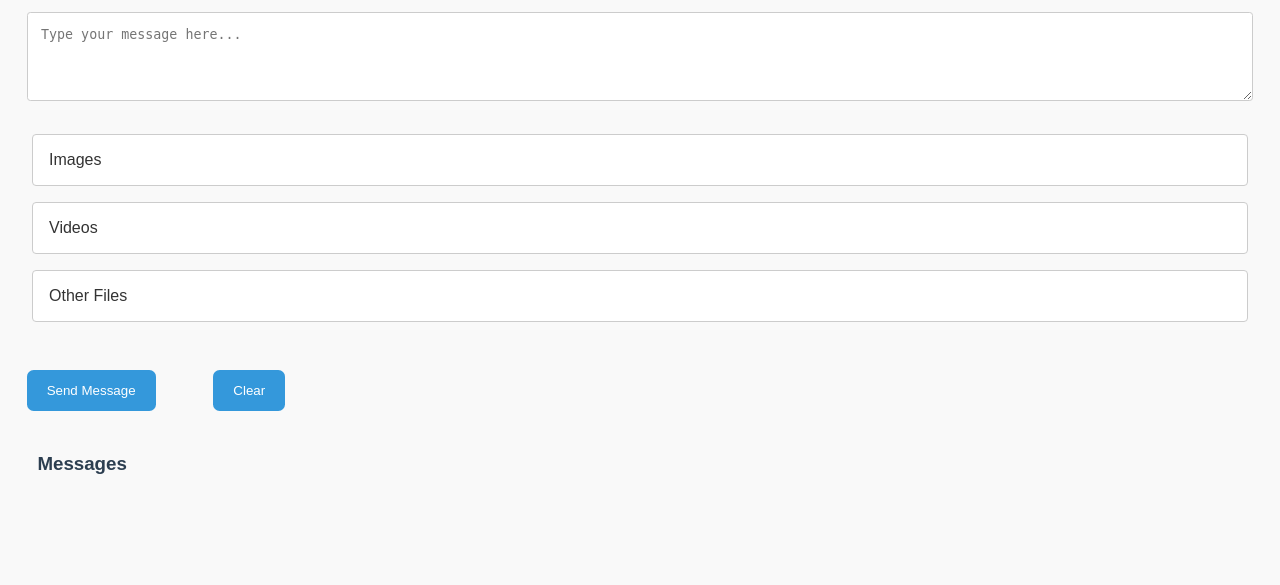
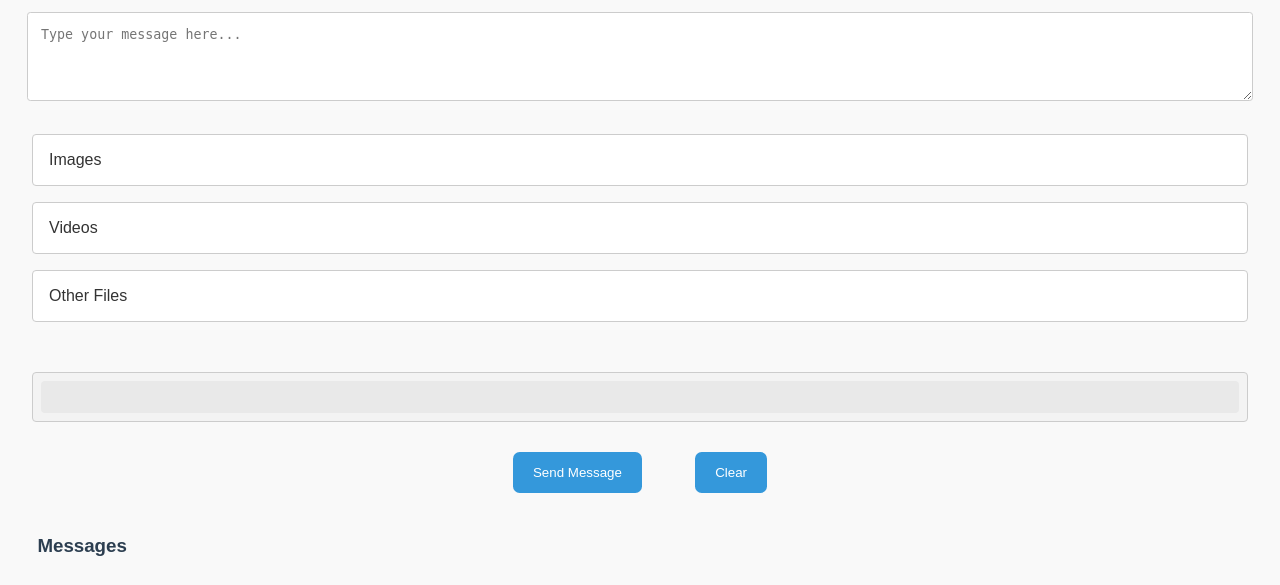
Before and after one commit to yufei-pan/wpaste, a Flask app: page / in a window 1280 px wide. Shown: the part 389-974 px from the top of the page. Run offline with Flask 3, Linux system fonts and the light colour scheme; data that the repository does not hold is empty; some libraries are stand-ins or nearby versions.

Commit message:
chore: Improve file upload progress display and handling

```diff
--- a/static/css/style.css
+++ b/static/css/style.css
@@ -9,6 +9,7 @@ html, body {
     color: #333; /* Dark gray text for better readability */
 }
 
+/* Basic layout */
 body {
     display: flex;
     flex-direction: column;
@@ -17,12 +18,13 @@ body {
     min-height: 100vh;
 }
 
+/* Text elements */
 h2, h3, p {
     color: #2c3e50; /* Slightly darker shade for headings */
     padding: 0.5em 2em; /* Spacious padding for a clean look */
 }
 
-/* Enhancing the form and input elements */
+/* Form elements */
 textarea, input[type="file"] {
     width: calc(100% - 4em); /* Full-width but allowing for padding */
     margin: 1em 2em;
@@ -32,6 +34,7 @@ textarea, input[type="file"] {
     box-sizing: border-box; /* Makes sure padding does not affect width */
 }
 
+/* Buttons */
 button {
     background-color: #3498db; /* Pleasant blue */
     color: white;
@@ -47,6 +50,16 @@ button:hover {
     background-color: #2874a6; /* Darker blue on hover for feedback */
 }
 
+button:active {
+	background-color: #2980b9; /* Slightly darker blue on click for feedback */
+}
+
+.form-buttons {
+	display: flex;
+	justify-content: center;
+}
+
+
 .delete-button {
     background-color: #e74c3c; /* Red color for delete actions */
 }
@@ -55,16 +68,7 @@ button:hover {
     background-color: #555; /* Darker button for delete all */
 }
 
-.message pre {
-	background: #f0f0f0;
-	white-space: pre-wrap;
-	word-wrap: break-word;
-	margin: 0.5em 2em;
-	padding: 1em;
-	border: 1px solid #ddd;
-	border-radius: 0.5em;
-}
-
+/* Messages */
 .message {
     margin-bottom: 1.5em;
     background: white;
@@ -73,7 +77,17 @@ button:hover {
     box-shadow: 0 0.125em 0.25em rgba(0,0,0,0.1); /* Subtle shadow for depth */
 }
 
-/* Styling for images within messages */
+.message pre {
+    background: #f0f0f0;
+    white-space: pre-wrap;
+    word-wrap: break-word;
+    margin: 1em 2em;
+    padding: 1em;
+    border: 1px solid #ddd;
+    border-radius: 0.5em;
+}
+
+/* Images within messages */
 .message img {
     max-width: 100%; /* Ensure images are not wider than their container */
     height: auto; /* Maintain aspect ratio */
@@ -83,10 +97,11 @@ button:hover {
     box-shadow: 0 0.125em 0.25em rgba(0,0,0,0.15); /* Adding a light shadow for depth */
 }
 
+/* Links within messages */
 .message a {
     margin: 1em 2em;
     display: table;
-	padding: 0.5em 1em;
+    padding: 1em 1em;
     background-color: #007BFF;
     color: white;
     text-decoration: none;
@@ -99,6 +114,7 @@ button:hover {
     cursor: pointer;
 }
 
+/* File upload styling */
 .file-upload {
     display: flex;
     align-items: center;
@@ -134,3 +150,49 @@ button:hover {
 .file-upload:hover {
     background-color: #f0f0f0;
 }
+
+/* Progress bar styling */
+.progress {
+    width: calc(100% - 4em);
+    margin: 1em 2em;
+    padding: 0.5em;
+    background-color: #f3f3f3;
+    border: 1px solid #ccc;
+    border-radius: 0.25em;
+    position: relative;
+    box-sizing: border-box;
+}
+#progressContainer {
+    width: 100%;
+    background-color: #e9e9e9;
+    border-radius: 0.25em;
+    overflow: hidden;
+    position: relative;
+}
+#progressBar {
+    width: 0%;
+    height: 2em;
+    /* Progress bar color, need to have sufficient contrast with background and upload text */
+    background-color: #b39ddb; /* Pastel purple */
+    border-radius: 0.25em;
+    transition: width 0.3s;
+}
+#uploadProgress {
+    position: absolute;
+    top: 1em;
+    left: 50%;
+    transform: translateX(-50%);
+    font-weight: bold;
+    line-height: 1em;
+}
+
+/* Status text pastel colors */
+.uploading {
+    color: #ffb74d; /* Deeper pastel orange */
+}
+.upload-complete {
+    color: #80cbc4; /* Deeper pastel green */
+}
+.upload-failed {
+    color: #e57373; /* Deeper pastel red */
+}
--- a/static/js/scripts.js
+++ b/static/js/scripts.js
@@ -18,19 +18,42 @@ document.getElementById('messageForm').addEventListener('submit', async function
 	const formData = new FormData(this);
 	formData.append('message', message);
 
-	const response = await fetch('/message', {
-		method: 'POST',
-		body: formData,
+	const xhr = new XMLHttpRequest();
+	xhr.open('POST', '/message', true);
+
+	xhr.upload.addEventListener('progress', function(e) {
+		if (e.lengthComputable) {
+			const percentComplete = (e.loaded / e.total) * 100;
+			const uploadProgress = document.getElementById('uploadProgress');
+			uploadProgress.textContent = `Upload progress: ${percentComplete.toFixed(2)}%`;
+			uploadProgress.className = 'uploading';
+			document.getElementById('progressBar').style.width = `${percentComplete}%`;
+		}
 	});
 
-	const result = await response.json();
-	//alert(result.message);
-	document.getElementById('message').value = '';
-	document.getElementById('image-name').textContent = '';
-	document.getElementById('video-name').textContent = '';
-	document.getElementById('file-name').textContent = '';
-	checkForUpdates();
+	xhr.onload = function() {
+		const uploadProgress = document.getElementById('uploadProgress');
+		if (xhr.status === 200) {
+			const result = JSON.parse(xhr.responseText);
+			document.getElementById('messageForm').reset();
+			document.getElementById('message').value = '';
+			document.getElementById('image-name').textContent = '';
+			document.getElementById('video-name').textContent = '';
+			document.getElementById('file-name').textContent = '';
+			uploadProgress.textContent = 'Upload complete';
+			uploadProgress.className = 'upload-complete';
+			document.getElementById('progressBar').style.width = '0%';
+			checkForUpdates();
+		} else {
+			uploadProgress.textContent = 'Upload failed';
+			uploadProgress.className = 'upload-failed';
+			document.getElementById('progressBar').style.width = '0%';
+		}
+	};
+
+	xhr.send(formData);
 });
+
 
 document.getElementById('clearButton').addEventListener('click', function() {
     document.getElementById('messageForm').reset(); // Reset the form
@@ -108,15 +131,9 @@ async function fetchMessages() {
 			messageElement.appendChild(video);
 			contentToCopy = video; // Video element for copying.
 		} else if (message.type === 'file') {
-			// Also print the file name if available
-			if (message.filename) {
-				const fileName = document.createElement('p');
-				fileName.textContent = message.filename;
-				messageElement.appendChild(fileName);
-			}
 			const a = document.createElement('a');
 			a.href = message.content;
-			a.textContent = message.content;
+			a.textContent = message.filename || 'Download File';
 			a.download = ''; // Optional: set a.download to a specific filename if necessary
 			messageElement.appendChild(a);
 			contentToCopy = a; // Link element for copying.
--- a/templates/index.html
+++ b/templates/index.html
@@ -41,8 +41,16 @@
         <span id="file-name"></span>
     </div>
     <br>
-    <button type="submit">Send Message</button>
-    <button type="button" id="clearButton">Clear</button>
+    <div id="progress" class="progress">
+        <div id="progressContainer">
+            <div id="progressBar"></div>
+        </div>
+        <div id="uploadProgress"></div>
+    </div>
+    <div class="form-buttons">
+        <button type="submit">Send Message</button>
+        <button type="button" id="clearButton">Clear</button>
+    </div>
 </form>
 
 
```
Lines whose indentation alone changed are shown as unchanged.
